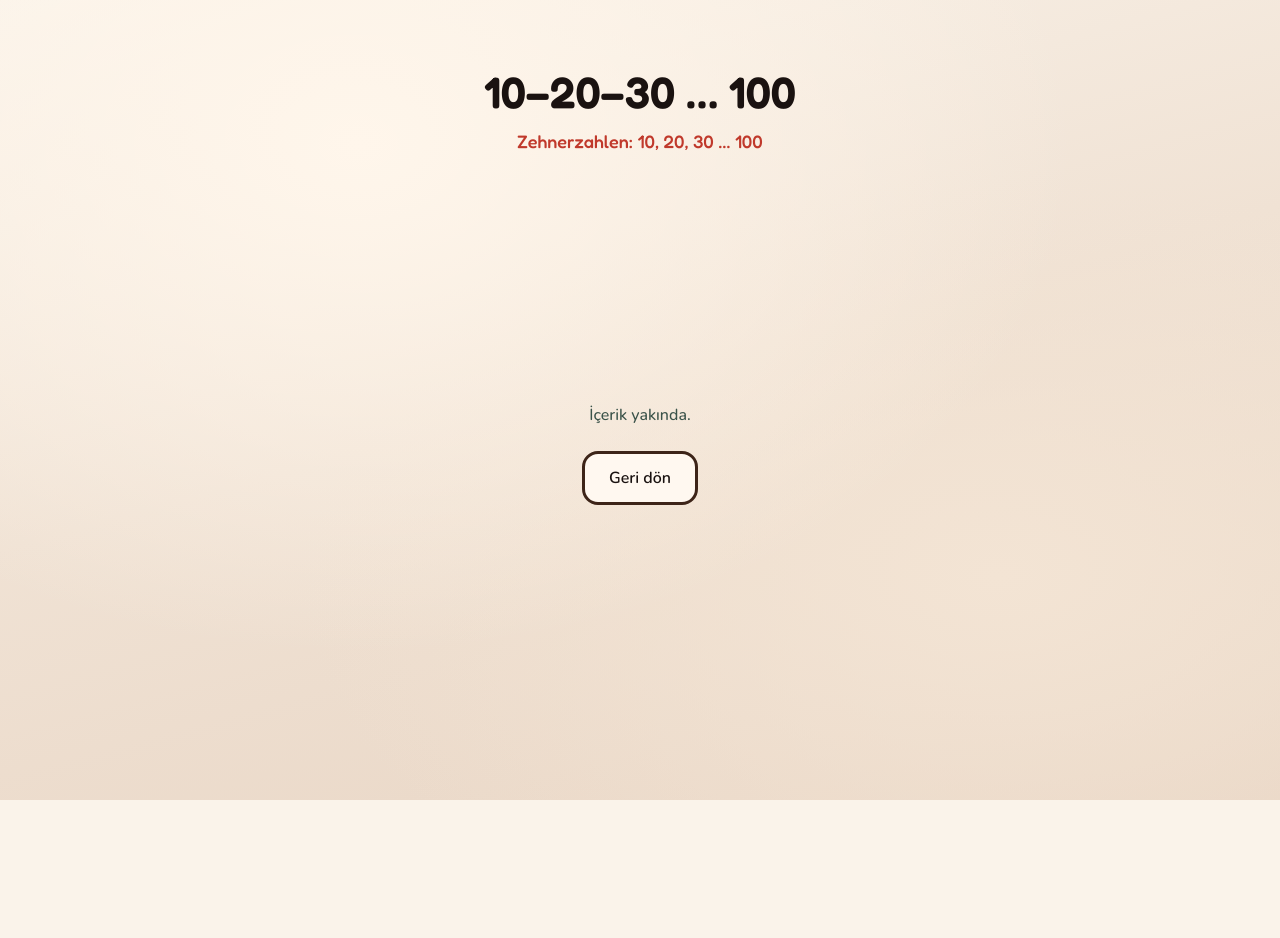
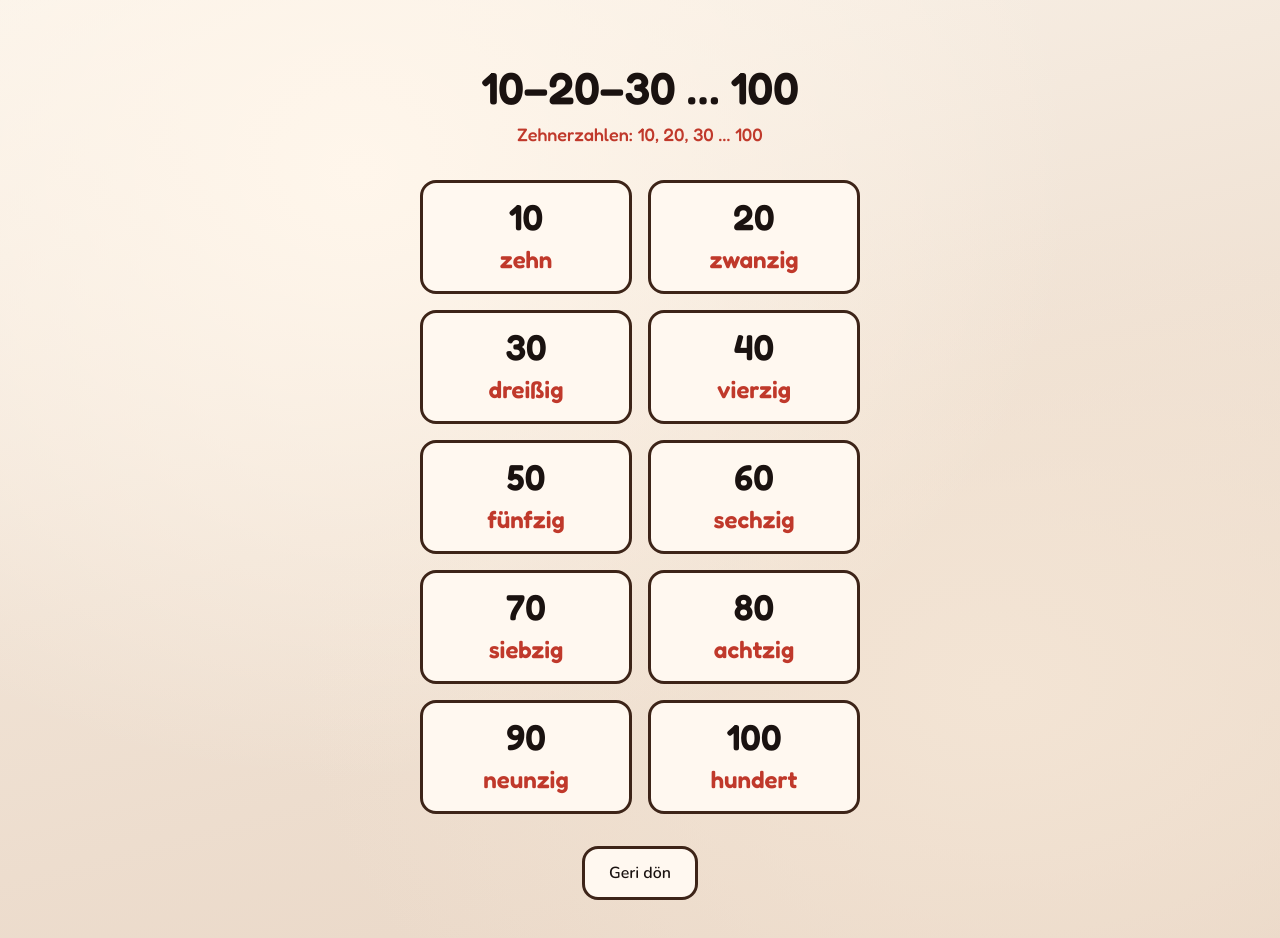
Before and after one commit to tegemenozyurek/deutschMitVildan, a React (Vite) app: page /konular/zahlen/anlatim/zehner in a window 1280 px wide. Shown: the top 938 px of the page. Before the commit the page ends 800 px from the top, so only its background shows below. Built offline with nearby package versions, Linux system fonts and the light colour scheme.

Commit message:
Add ZahlenZehnerPage component and integrate it into App routing for enhanced number learning experience.

```diff
--- a/src/App.tsx
+++ b/src/App.tsx
@@ -9,6 +9,7 @@ import { Zahlen1to12Page } from './pages/Zahlen1to12Page'
 import { Zahlen13to20Page } from './pages/Zahlen13to20Page'
 import { ZahlenAnlatimPage } from './pages/ZahlenAnlatimPage'
 import { ZahlenSectionPage } from './pages/ZahlenSectionPage'
+import { ZahlenZehnerPage } from './pages/ZahlenZehnerPage'
 
 function AppRoutes() {
   useCozyButtonSounds()
@@ -22,6 +23,7 @@ function AppRoutes() {
       <Route path="/konular/zahlen/anlatim" element={<ZahlenAnlatimPage />} />
       <Route path="/konular/zahlen/anlatim/1-12" element={<Zahlen1to12Page />} />
       <Route path="/konular/zahlen/anlatim/13-20" element={<Zahlen13to20Page />} />
+      <Route path="/konular/zahlen/anlatim/zehner" element={<ZahlenZehnerPage />} />
       <Route
         path="/konular/zahlen/anlatim/:sectionId"
         element={<ZahlenSectionPage />}
--- /dev/null
+++ b/src/pages/ZahlenZehnerPage.tsx
@@ -0,0 +1,25 @@
+import { ZahlenNumberLesson } from '../components/ZahlenNumberLesson'
+
+const numbers = [
+  { n: 10, de: 'zehn' },
+  { n: 20, de: 'zwanzig' },
+  { n: 30, de: 'dreißig' },
+  { n: 40, de: 'vierzig' },
+  { n: 50, de: 'fünfzig' },
+  { n: 60, de: 'sechzig' },
+  { n: 70, de: 'siebzig' },
+  { n: 80, de: 'achtzig' },
+  { n: 90, de: 'neunzig' },
+  { n: 100, de: 'hundert' },
+] as const
+
+export function ZahlenZehnerPage() {
+  return (
+    <ZahlenNumberLesson
+      titleTr="10–20–30 … 100"
+      titleDe="Zehnerzahlen: 10, 20, 30 … 100"
+      numbers={numbers}
+      columns={2}
+    />
+  )
+}
```
